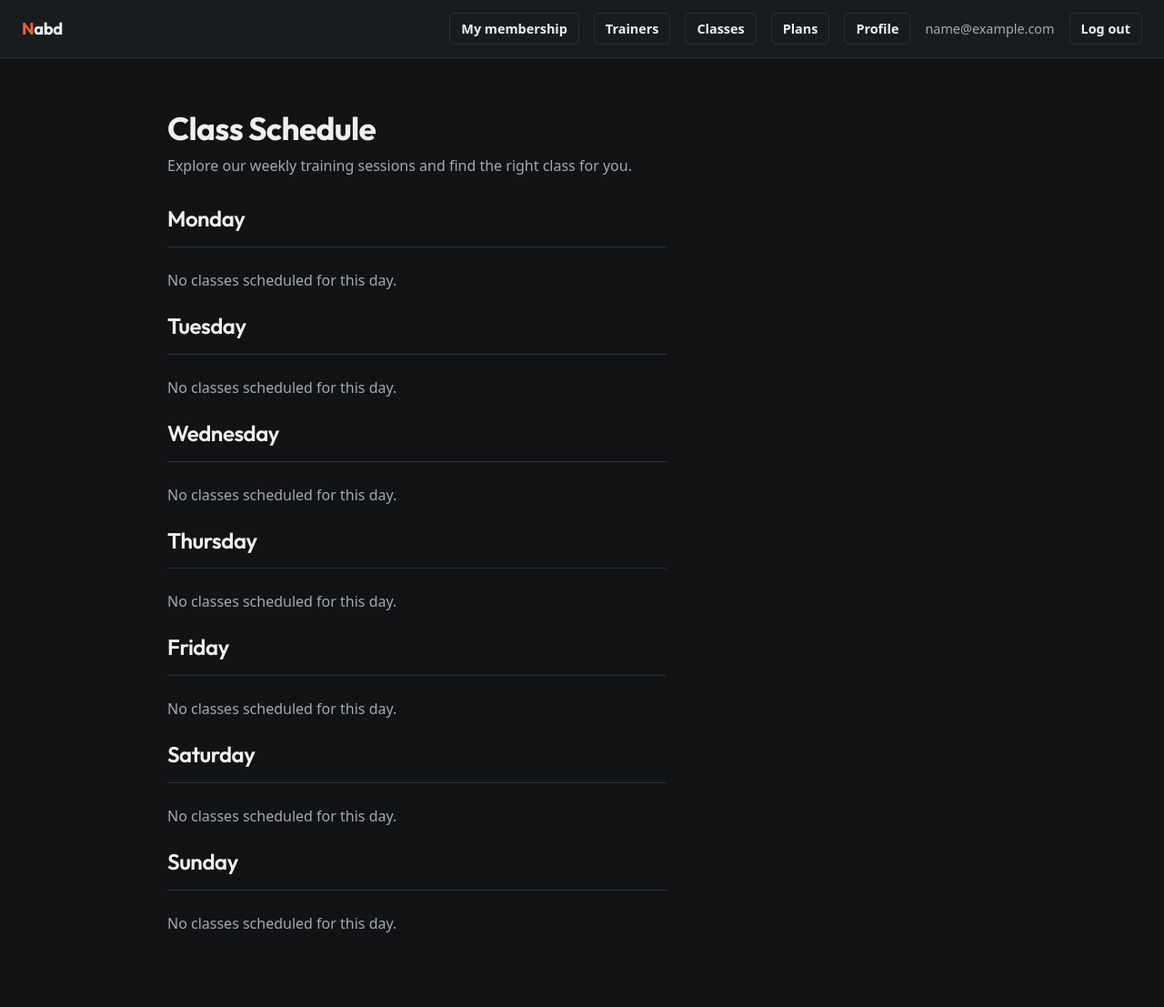
After one commit to AdamMasry/Gym-Management-System, a Django app: page /classes/ in a window 1280 px wide. The commit adds this page. Shown: the whole page at 91% size. Run offline with Django 5.2, Linux system fonts and the light colour scheme; the visitor is signed in with stand-in values (Sample User, id 1); data comes from the database, SQL or seed files in the repository; data that the repository does not hold is empty.

Commit message:
feat: add class schedule

```diff
--- a/accounts/templates/base.html
+++ b/accounts/templates/base.html
@@ -30,6 +30,7 @@
       <a class="btn btn-quiet" href="{% url 'my_members' %}">My members</a>
       {% endif %}
       <a class="btn btn-quiet" href="{% url 'trainer_list' %}">Trainers</a>
+      <a class="btn btn-quiet" href="{% url 'class_schedule' %}">Classes</a>
       <a class="btn btn-quiet" href="{% url 'plan_list' %}">Plans</a>
       <a class="btn btn-quiet" href="{% url 'profile_edit' %}">Profile</a>
       <span class="user-email">{{ user.email }}</span>
--- /dev/null
+++ b/training/templates/training/class_schedule.html
@@ -0,0 +1,101 @@
+
+{% extends "base.html" %}
+
+{% block title %}Class Schedule{% endblock %}
+
+{% block content %}
+
+<h1>Class Schedule</h1>
+
+<p class="page-sub">
+    Explore our weekly training sessions and find the right class for you.
+</p>
+
+{% if user.role == "TRAINER" %}
+    <p>
+        <a href="{% url 'class_create' %}" class="btn btn-primary">
+            Create New Class
+        </a>
+    </p>
+{% endif %}
+
+<div class="schedule">
+
+    {% for group in day_groups %}
+
+        <section class="mb-4">
+
+            <h2 class="h4 mb-3">
+                {{ group.day }}
+            </h2>
+
+            {% if group.classes %}
+
+                <div class="list-group">
+
+                    {% for gym_class in group.classes %}
+
+                        <div class="list-group-item">
+
+                            <div class="d-flex justify-content-between align-items-start flex-wrap gap-3">
+
+                                <div>
+                                    <h5 class="mb-2">
+                                        {{ gym_class.name }}
+                                    </h5>
+
+                                    <p class="mb-1">
+                                        <strong>Time:</strong>
+                                        {{ gym_class.class_time|time:"H:i" }}
+                                    </p>
+
+                                    <p class="mb-1">
+                                        <strong>Duration:</strong>
+                                        {{ gym_class.duration_minutes }} minutes
+                                    </p>
+
+                                    <p class="mb-1">
+                                        <strong>Capacity:</strong>
+                                        {{ gym_class.capacity }} members
+                                    </p>
+
+                                    <p class="mb-0">
+                                        <strong>Trainer:</strong>
+                                        {{ gym_class.trainer.get_full_name|default:gym_class.trainer.email }}
+                                    </p>
+                                </div>
+
+                                {% if user.role == "TRAINER" and gym_class.trainer_id == user.id %}
+
+                                    <a
+                                        href="{% url 'class_edit' gym_class.pk %}"
+                                        class="btn btn-quiet"
+                                    >
+                                        Edit Class
+                                    </a>
+
+                                {% endif %}
+
+                            </div>
+
+                        </div>
+
+                    {% endfor %}
+
+                </div>
+
+            {% else %}
+
+                <p class="empty-state">
+                    No classes scheduled for this day.
+                </p>
+
+            {% endif %}
+
+        </section>
+
+    {% endfor %}
+
+</div>
+
+{% endblock %}
--- a/training/urls.py
+++ b/training/urls.py
@@ -9,4 +9,7 @@ urlpatterns = [
     path("trainers/me/members/", views.my_members, name="my_members"),
     path("trainers/assign/", views.assign_trainer, name="assign_trainer"),
     path("trainers/assign/<int:pk>/remove/", views.unassign_trainer, name="unassign_trainer"),
+    path("classes/", views.class_schedule, name="class_schedule"),
+    path("classes/new/", views.class_create, name="class_create"),
+    path("classes/<int:pk>/edit/", views.class_edit, name="class_edit"),
 ]
--- a/training/views.py
+++ b/training/views.py
@@ -5,8 +5,8 @@ from django.views.decorators.http import require_POST
 from accounts.models import User
 from accounts.permissions import role_required
 
-from .forms import AssignTrainerForm, TrainerProfileForm
-from .models import TrainerAssignment, TrainerProfile
+from .forms import AssignTrainerForm, TrainerProfileForm, GymClassForm
+from .models import TrainerAssignment, TrainerProfile, GymClass
 
 
 @login_required
@@ -69,3 +69,81 @@ def assign_trainer(request):
 def unassign_trainer(request, pk):
     get_object_or_404(TrainerAssignment, pk=pk).delete()
     return redirect("assign_trainer")
+
+@login_required
+def class_schedule(request):
+    classes = GymClass.objects.select_related("trainer").all()
+
+    day_groups = []
+
+    for day_value, day_label in GymClass.Day.choices:
+        day_classes = classes.filter(
+            day=day_value
+        ).order_by("class_time", "name")
+
+        day_groups.append({
+            "day": day_label,
+            "classes": day_classes,
+        })
+
+    return render(
+        request,
+        "training/class_schedule.html",
+        {"day_groups": day_groups},
+    )
+
+
+@role_required(User.Role.TRAINER)
+def class_create(request):
+    if request.method == "POST":
+        form = GymClassForm(request.POST)
+
+        if form.is_valid():
+            gym_class = form.save(commit=False)
+            gym_class.trainer = request.user
+            gym_class.save()
+
+            return redirect("class_schedule")
+
+    else:
+        form = GymClassForm()
+
+    return render(
+        request,
+        "training/class_form.html",
+        {
+            "form": form,
+            "is_new": True,
+        },
+    )
+
+
+@role_required(User.Role.TRAINER)
+def class_edit(request, pk):
+    gym_class = get_object_or_404(
+        GymClass,
+        pk=pk,
+        trainer=request.user,
+    )
+
+    if request.method == "POST":
+        form = GymClassForm(
+            request.POST,
+            instance=gym_class,
+        )
+
+        if form.is_valid():
+            form.save()
+            return redirect("class_schedule")
+
+    else:
+        form = GymClassForm(instance=gym_class)
+
+    return render(
+        request,
+        "training/class_form.html",
+        {
+            "form": form,
+            "is_new": False,
+        },
+    )
```
Also changed, not shown: training/forms.py (+35 -1 lines), training/models.py (+54 -1 lines), training/templates/training/class_form.html (added, +46 -0 lines), training/migrations/0002_gymclass.py (added).
